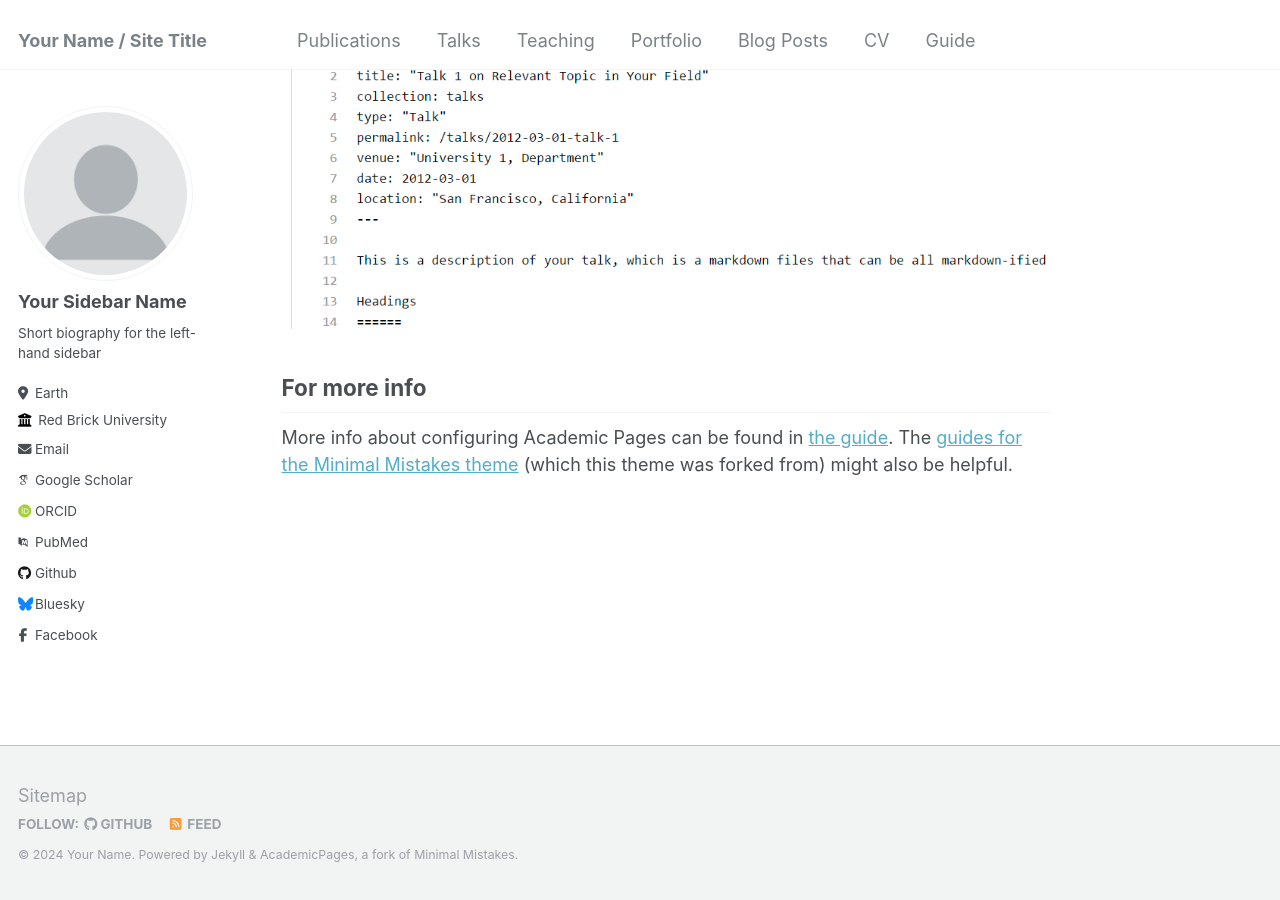
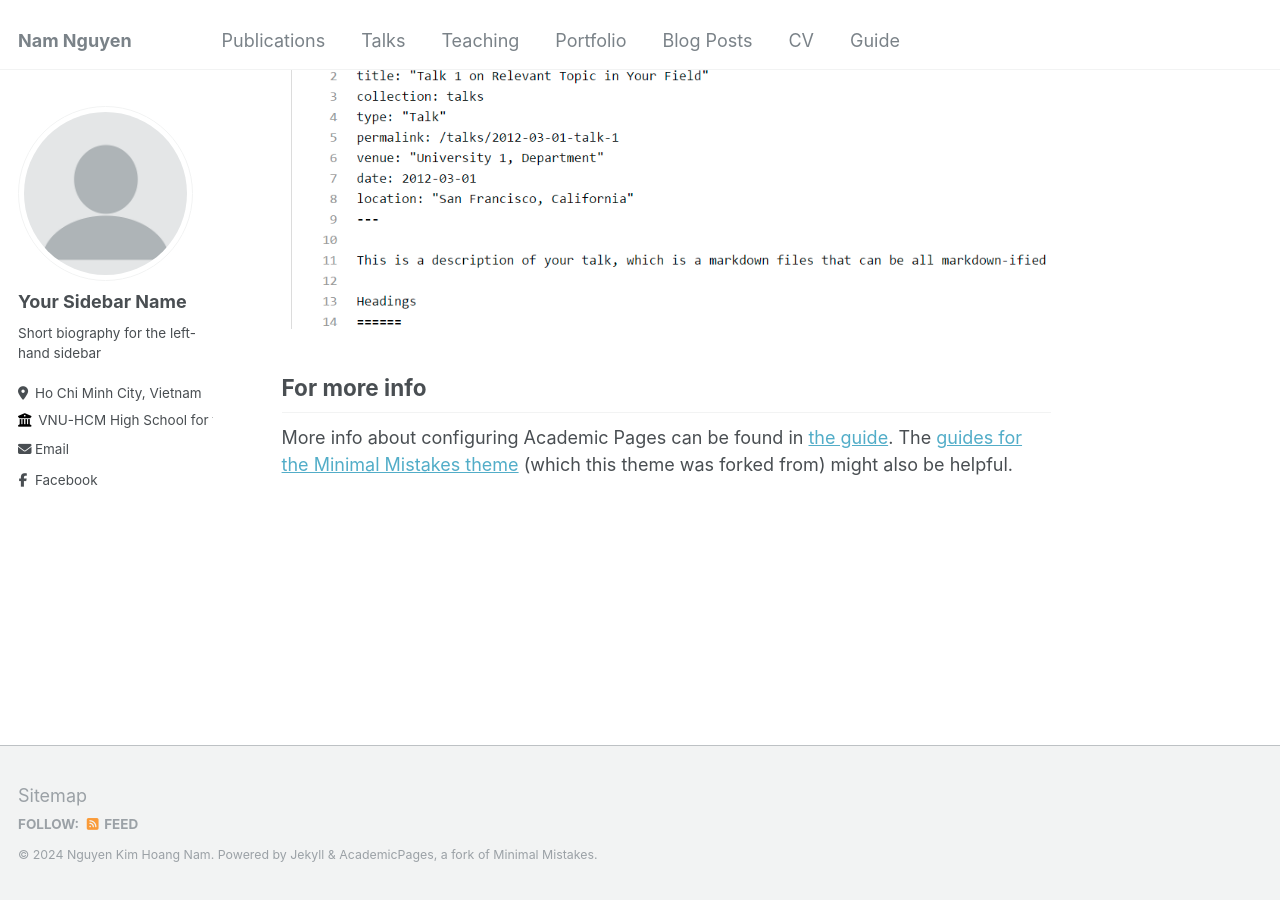
Before and after one commit to namscience/namscience.github.io, a Jekyll site: the page built from _pages/about.md, in a window 1280 px wide and 900 px high, scrolled down 2660 px. Built offline with Jekyll 4.4.1, drawn with Linux system fonts in a browser that asks for light colours; some web fonts are replaced.

Commit message:
Add some infos

```diff
--- a/_config.yml
+++ b/_config.yml
@@ -8,9 +8,9 @@
 
 # Basic Site Settings
 locale                   : "en-US"
-title                    : "Your Name / Site Title"
+title                    : "Nam Nguyen"
 title_separator          : "-"
-name                     : &name "Your Name"
+name                     : &name "Nguyen Kim Hoang Nam"
 description              : &description "personal description"
 url                      : "https://namscience.github.io" # the base hostname & protocol for your site e.g. "https://mmistakes.github.io"
 baseurl                  : "" # the subpath of your site, e.g. "/blog"
@@ -25,30 +25,30 @@ author:
   name             : "Your Sidebar Name"
   pronouns         : # example: "she/her"
   bio              : "Short biography for the left-hand sidebar"
-  location         : "Earth"
-  employer         : "Red Brick University"
+  location         : "Ho Chi Minh City, Vietnam"
+  employer         : "VNU-HCM High School for the Gifted"
   uri              : # URL
-  email            : "none@example.org"
+  email            : "nguyenkimhoangnam23@gmail.com"
 
   # Academic websites
   arxiv            : # URL - Update with the correct link to your profile
-  googlescholar    : "https://scholar.google.com/citations?user=PS_CX0AAAAAJ"
+  googlescholar    : # URL
   impactstory      : # URL
-  orcid            : "http://orcid.org/yourorcidurl"
+  orcid            : # URL
   semantic         : # URL
-  pubmed           : "https://www.ncbi.nlm.nih.gov/pubmed/?term=john+snow"
+  pubmed           : # URL
   researchgate     : # URL
 
   # Repositories and software development
   bitbucket        : # Username - Update with your username on the site
   codepen          : # Username
   dribbble         : # Username
-  github           : "academicpages"
+  github           : # Username
   kaggle           : # Username
   stackoverflow    : # User number or user number and name (i.e., use "1" or "1/jeff-atwood")
 
   # Social media
-  bluesky          : "bsky.app" # Replace this with you Bluesky username
+  bluesky          : # Username
   facebook         : "profile.php?id=100027042531526&locale=vi_VN"
   flickr           : # Username
   foursquare       : # Username
```
